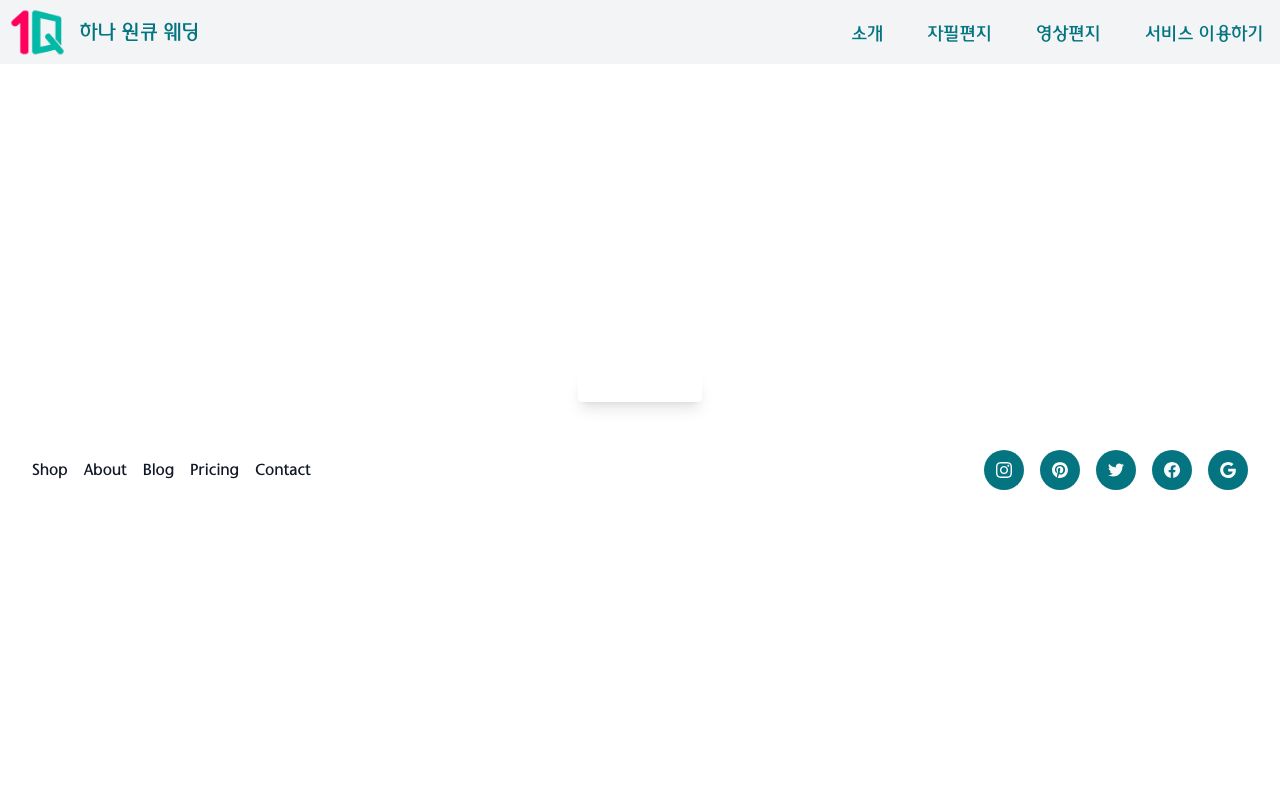
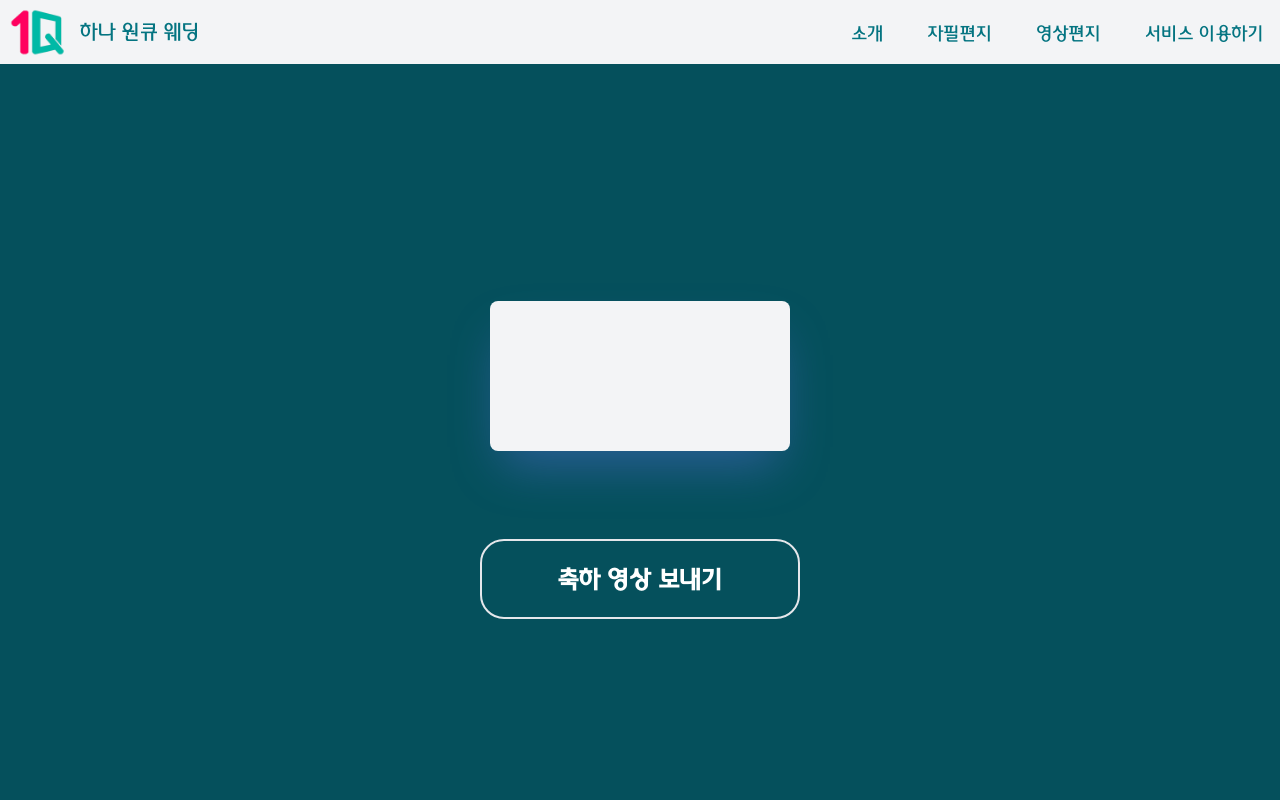
Before and after one commit to GM-st/hana-1q-wedding-client, a Next.js app: page /recorder in a window 1280 px wide. Shown: the top 800 px of the page. Built offline with nearby package versions, Linux system fonts and the light colour scheme; no server answers.

Commit message:
recorder styling

```diff
--- a/pages/canvas.js
+++ b/pages/canvas.js
@@ -33,7 +33,7 @@ const Canvas = () => {
         <section>
           <div className="bg-teal-800">
             <div className="flex flex-col justify-center h-screen items-center">
-              <div className="canvas border-2 bg-gray-100 rounded-lg ring-2 ring-blue-100/50 shadow-2xl shadow-indigo-500/40 justify-center">
+              <div className="canvas bg-gray-100 rounded-lg ring-2 ring-blue-100/50 shadow-2xl shadow-indigo-500/40 justify-center">
                 <ReactSignatureCanvas
                   ref={signCanvas}
                   canvasProps={{
--- a/pages/recorder.js
+++ b/pages/recorder.js
@@ -81,10 +81,10 @@ const Recorder = () => {
     <>
       <Layout>
         <div id="recorder-section">
-          <section className="text-gray-600 body-font justify-items-center">
-            <div className="flex justify-center mx-20 mt-20">
-              <div className="flex-col items-center place-items-center">
-                <div>
+        <section>
+          <div className="bg-teal-800">
+            <div className="flex flex-col justify-center h-screen items-center">
+                <div className="bg-gray-100 rounded-lg ring-blue-100/50 shadow-2xl shadow-indigo-500/40 justify-center">
                   <Webcam
                     audio={false}
                     ref={webcamRef}
@@ -93,25 +93,25 @@ const Recorder = () => {
                 </div>
                 <div className="mt-20 text-center">
                   {capturing ? (
-                    <div className="mt-5 rounded bg-cyan-700 text-white text-lg shadow-lg">
-                      <button onClick={handleStopCaptureClick}>
+                    <div className="">
+                      <button onClick={handleStopCaptureClick} className="w-80 rounded-3xl h-20 px-14 m-2 text-2xl border-2 hover:bg-blue-100 hover:text-teal-700 text-white font-bold text-center">
                         Stop Capture
                       </button>
                     </div>
                   ) : (
-                    <div className="mt-5 rounded bg-cyan-700 text-white text-lg shadow-lg">
-                      <button onClick={handleStartCaptureClick}>
+                    <div className="">
+                      <button onClick={handleStartCaptureClick} className="w-80 rounded-3xl h-20 px-14 m-2 text-2xl border-2 hover:bg-blue-100 hover:text-teal-700 text-white font-bold text-center">
                         축하 영상 보내기
                       </button>
                     </div>
                   )}
                   {recordedChunks.length > 0 && (
                     <div>
-                      <div className="mt-5 rounded bg-cyan-700 text-white text-lg shadow-lg">
-                        <button onClick={handleDownload}>Download</button>
+                      <div className="">
+                        <button onClick={handleDownload} className="w-80 rounded-3xl h-20 px-14 m-2 text-2xl border-2 hover:bg-blue-100 hover:text-teal-700 text-white font-bold text-center">Download</button>
                       </div>
-                      <div className="mt-5 rounded bg-cyan-700 text-white text-lg shadow-lg">
-                        <button onClick={handleUpload}>Upload</button>
+                      <div className="">
+                        <button onClick={handleUpload} className="w-80 rounded-3xl h-20 px-14 m-2 text-2xl border-2 hover:bg-blue-100 hover:text-teal-700 text-white font-bold text-center">Upload</button>
                       </div>
                     </div>
                   )}
```
